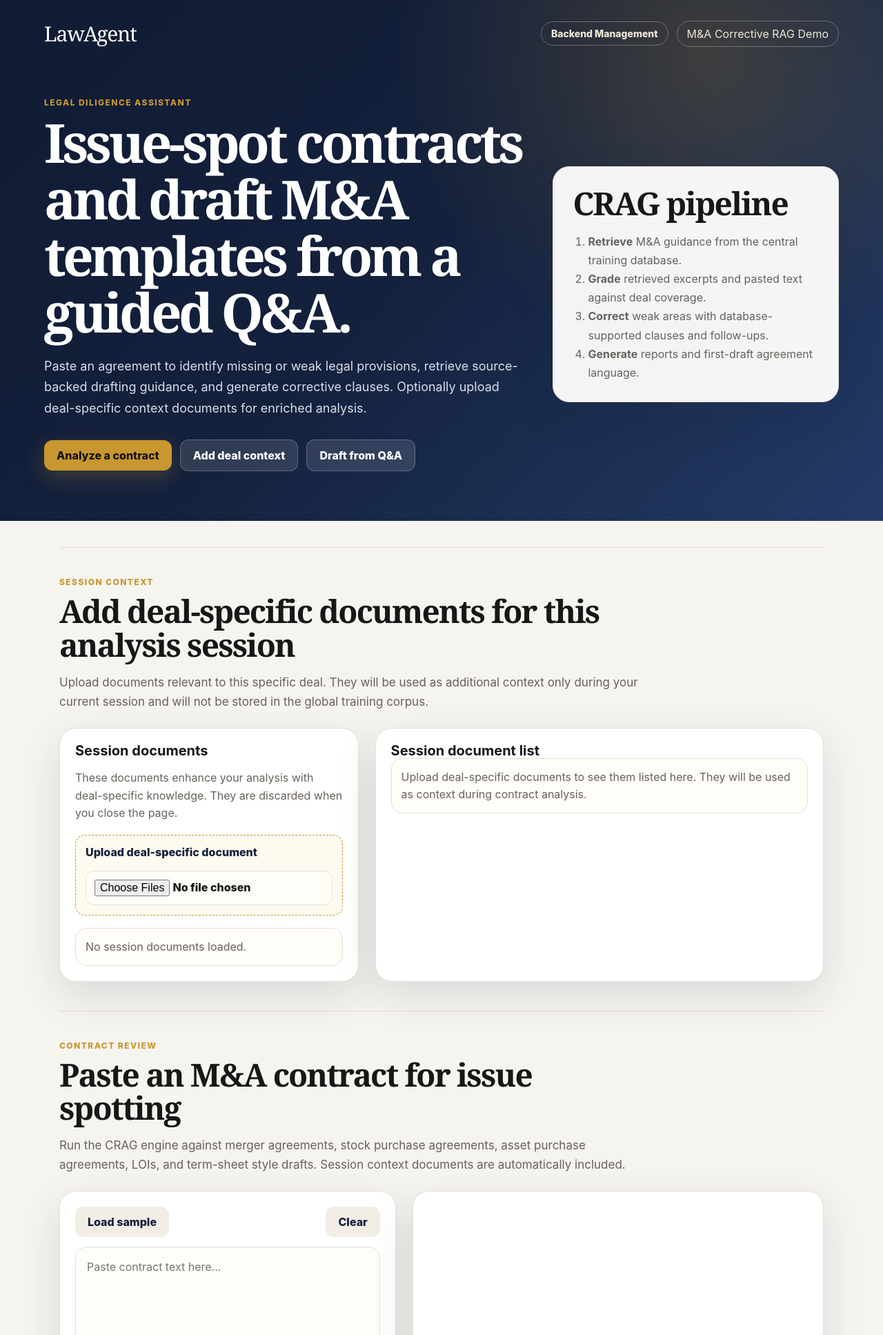
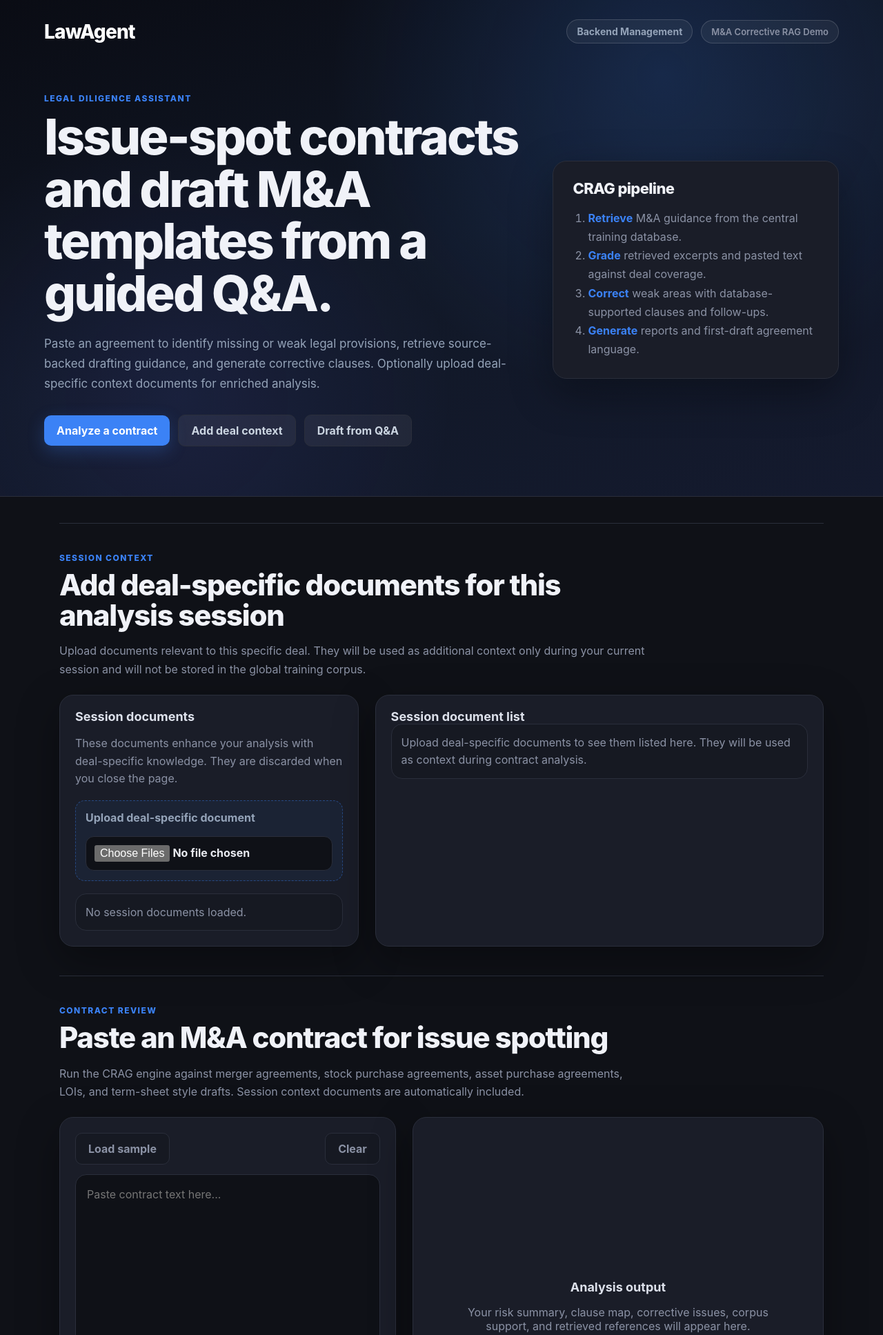
Before and after one commit to nick-battags/LawAgent, a Flask app: page / in a window 1280 px wide. Shown: the top 1935 px of the page at 69% size. Run offline with Flask 3, Linux system fonts and the light colour scheme; some libraries are stand-ins or nearby versions.

Commit message:
Apply a dark, tech-themed color scheme to the website
Update CSS variables and styles in static/admin.css and static/styles.css to implement a new dark theme with blue accents.

Replit-Commit-Author: Agent
Replit-Commit-Session-Id: 74b828f8-1cf0-4c4b-8ef8-e03e6e71a026
Replit-Commit-Checkpoint-Type: full_checkpoint
Replit-Commit-Event-Id: fbed92be-7bb6-4a72-9eca-b3dd4e8c6871
Replit-Commit-Screenshot-Url: https://storage.googleapis.com/screenshot-production-us-central1/04347388-b89a-4f58-8d29-2abc150c45cc/74b828f8-1cf0-4c4b-8ef8-e03e6e71a026/bB7djZb
Replit-Helium-Checkpoint-Created: true

```diff
--- a/static/styles.css
+++ b/static/styles.css
@@ -1,15 +1,18 @@
 :root {
-  color-scheme: light;
-  --bg: #f6f4ef;
-  --ink: #171717;
-  --muted: #67625b;
-  --card: #ffffff;
-  --line: #e6dfd4;
-  --navy: #14213d;
-  --gold: #c9972f;
-  --red: #9f2f2f;
-  --green: #276749;
-  --shadow: 0 20px 60px rgba(20, 33, 61, 0.12);
+  color-scheme: dark;
+  --bg: #0f1117;
+  --bg-raised: #161922;
+  --ink: #e8eaf0;
+  --muted: #8b92a5;
+  --card: #1a1d28;
+  --line: #2a2e3b;
+  --accent: #3b82f6;
+  --accent-dim: rgba(59, 130, 246, 0.15);
+  --accent-glow: rgba(59, 130, 246, 0.25);
+  --red: #ef4444;
+  --amber: #f59e0b;
+  --green: #22c55e;
+  --shadow: 0 20px 60px rgba(0, 0, 0, 0.35);
 }
 
 * {
@@ -36,10 +39,12 @@ button {
 
 .hero {
   background:
-    radial-gradient(circle at 80% 10%, rgba(201, 151, 47, 0.22), transparent 28rem),
-    linear-gradient(135deg, #101b33 0%, #14213d 48%, #243b67 100%);
+    radial-gradient(circle at 75% 15%, rgba(59, 130, 246, 0.18), transparent 30rem),
+    radial-gradient(circle at 20% 80%, rgba(99, 102, 241, 0.1), transparent 25rem),
+    linear-gradient(160deg, #0a0c14 0%, #111827 50%, #141a2e 100%);
   color: white;
   padding: 28px clamp(20px, 5vw, 72px) 72px;
+  border-bottom: 1px solid var(--line);
 }
 
 nav,
@@ -58,16 +63,21 @@ nav {
 }
 
 .brand {
-  font-family: Georgia, serif;
-  font-size: 30px;
-  letter-spacing: -0.04em;
+  font-family: Inter, system-ui, sans-serif;
+  font-size: 28px;
+  font-weight: 800;
+  letter-spacing: -0.03em;
+  color: white;
 }
 
 .pill {
-  border: 1px solid rgba(255, 255, 255, 0.28);
+  border: 1px solid rgba(255, 255, 255, 0.15);
   padding: 8px 14px;
   border-radius: 999px;
-  color: #efe7d5;
+  color: var(--muted);
+  font-size: 13px;
+  font-weight: 600;
+  background: rgba(255, 255, 255, 0.05);
 }
 
 .hero-grid {
@@ -79,7 +89,7 @@ nav {
 
 .eyebrow {
   margin: 0 0 10px;
-  color: var(--gold);
+  color: var(--accent);
   font-weight: 800;
   text-transform: uppercase;
   letter-spacing: 0.12em;
@@ -95,26 +105,32 @@ h3 {
 
 h1 {
   max-width: 760px;
-  font-family: Georgia, serif;
-  font-size: clamp(44px, 7vw, 78px);
-  letter-spacing: -0.06em;
+  font-family: Inter, system-ui, sans-serif;
+  font-size: clamp(42px, 7vw, 72px);
+  font-weight: 800;
+  letter-spacing: -0.04em;
+  color: #f0f2f8;
 }
 
 h2 {
-  font-family: Georgia, serif;
-  font-size: clamp(30px, 4vw, 46px);
-  letter-spacing: -0.04em;
+  font-family: Inter, system-ui, sans-serif;
+  font-size: clamp(28px, 4vw, 42px);
+  font-weight: 800;
+  letter-spacing: -0.03em;
+  color: #f0f2f8;
 }
 
 h3 {
-  font-size: 20px;
+  font-size: 18px;
+  font-weight: 700;
+  color: #dde1eb;
 }
 
 .lede {
   max-width: 760px;
   margin: 22px 0 0;
-  color: #d8deea;
-  font-size: 18px;
+  color: #94a3b8;
+  font-size: 17px;
   line-height: 1.7;
 }
 
@@ -137,10 +153,15 @@ h3 {
 }
 
 .nav-link {
-  color: #efe7d5;
+  color: #94a3b8;
   text-decoration: none;
-  font-weight: 800;
+  font-weight: 700;
   font-size: 14px;
+  transition: color 0.15s;
+}
+
+.nav-link:hover {
+  color: white;
 }
 
 .context-grid {
@@ -152,32 +173,51 @@ h3 {
 .primary,
 .secondary,
 .ghost {
-  border-radius: 12px;
+  border-radius: 10px;
   padding: 12px 18px;
-  font-weight: 800;
+  font-weight: 700;
+  transition: all 0.15s;
 }
 
 .primary {
-  color: #141414;
-  background: var(--gold);
-  box-shadow: 0 10px 30px rgba(201, 151, 47, 0.25);
+  color: white;
+  background: var(--accent);
+  box-shadow: 0 8px 24px var(--accent-glow);
+}
+
+.primary:hover {
+  background: #2563eb;
 }
 
 .secondary {
-  color: white;
-  background: rgba(255, 255, 255, 0.12);
-  border: 1px solid rgba(255, 255, 255, 0.22);
+  color: #cbd5e1;
+  background: rgba(255, 255, 255, 0.06);
+  border: 1px solid var(--line);
+}
+
+.secondary:hover {
+  background: rgba(255, 255, 255, 0.1);
 }
 
 .secondary.dark {
   color: white;
-  background: var(--navy);
-  border: 1px solid var(--navy);
+  background: rgba(59, 130, 246, 0.12);
+  border: 1px solid rgba(59, 130, 246, 0.3);
+}
+
+.secondary.dark:hover {
+  background: rgba(59, 130, 246, 0.22);
 }
 
 .ghost {
-  background: #f2eee6;
-  color: var(--navy);
+  background: var(--bg-raised);
+  color: var(--muted);
+  border: 1px solid var(--line);
+}
+
+.ghost:hover {
+  color: var(--ink);
+  border-color: #3d4254;
 }
 
 .wide {
@@ -194,13 +234,19 @@ h3 {
   background: var(--card);
   color: var(--ink);
   border: 1px solid var(--line);
-  border-radius: 24px;
+  border-radius: 20px;
   box-shadow: var(--shadow);
 }
 
 .pipeline-card {
   padding: 28px;
-  background: rgba(255, 255, 255, 0.95);
+  background: var(--card);
+  border: 1px solid var(--line);
+}
+
+.pipeline-card h2 {
+  font-size: 22px;
+  color: #f0f2f8;
 }
 
 .pipeline-card ol {
@@ -208,6 +254,10 @@ h3 {
   padding-left: 22px;
   color: var(--muted);
   line-height: 1.7;
+}
+
+.pipeline-card ol strong {
+  color: var(--accent);
 }
 
 main {
@@ -231,7 +281,7 @@ main {
 .section-heading p:not(.eyebrow) {
   color: var(--muted);
   line-height: 1.65;
-  font-size: 17px;
+  font-size: 16px;
 }
 
 .workspace {
@@ -265,11 +315,16 @@ main {
 }
 
 .file-label {
-  border: 1px dashed var(--gold);
+  border: 1px dashed rgba(59, 130, 246, 0.4);
   border-radius: 14px;
   padding: 14px;
-  color: var(--navy);
-  background: #fffaf0;
+  color: #94a3b8;
+  background: rgba(59, 130, 246, 0.06);
+  transition: border-color 0.15s;
+}
+
+.file-label:hover {
+  border-color: var(--accent);
 }
 
 .file-label input {
@@ -281,7 +336,7 @@ main {
 .mini-results {
   border: 1px solid var(--line);
   border-radius: 16px;
-  background: #fffdf8;
+  background: var(--bg-raised);
   padding: 14px;
   color: var(--muted);
   line-height: 1.55;
@@ -445,15 +503,15 @@ input:focus {
 label {
   display: grid;
   gap: 7px;
-  color: var(--navy);
-  font-weight: 800;
+  color: #cbd5e1;
+  font-weight: 700;
 }
 
 input {
   border: 1px solid var(--line);
   border-radius: 12px;
   padding: 12px;
-  background: #fffdf8;
+  background: var(--bg);
   color: var(--ink);
 }
 
@@ -481,18 +539,24 @@ pre {
 }
 
 a {
-  color: var(--navy);
-  font-weight: 800;
+  color: var(--accent);
+  font-weight: 700;
+}
+
+a:hover {
+  color: #60a5fa;
 }
 
 footer {
   color: var(--muted);
   padding: 0 clamp(16px, 4vw, 36px) 36px;
   line-height: 1.5;
+  border-top: 1px solid var(--line);
+  padding-top: 24px;
 }
 
 button:disabled {
-  opacity: 0.55;
+  opacity: 0.45;
   cursor: not-allowed;
 }
 
```
Also changed, not shown: other parts of static/styles.css (+20 -17 lines), static/admin.css (+22 -15 lines).
